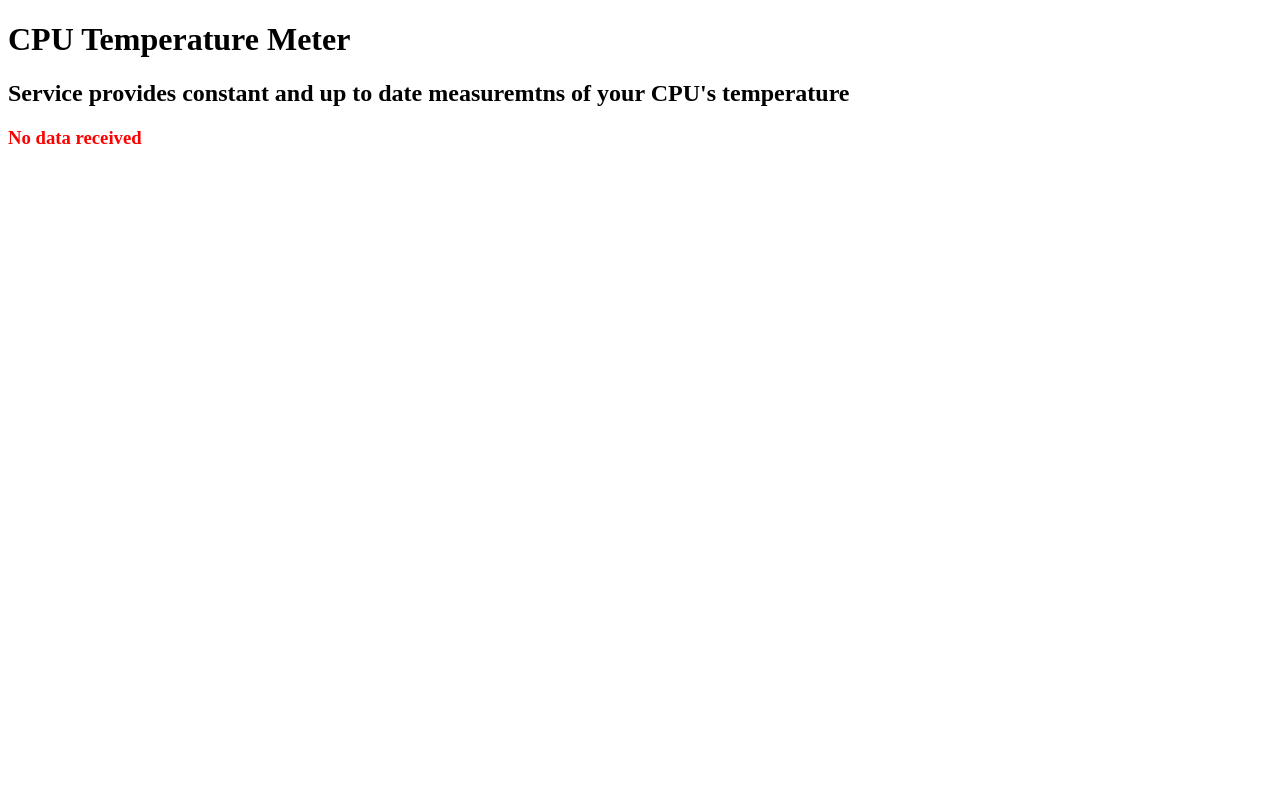
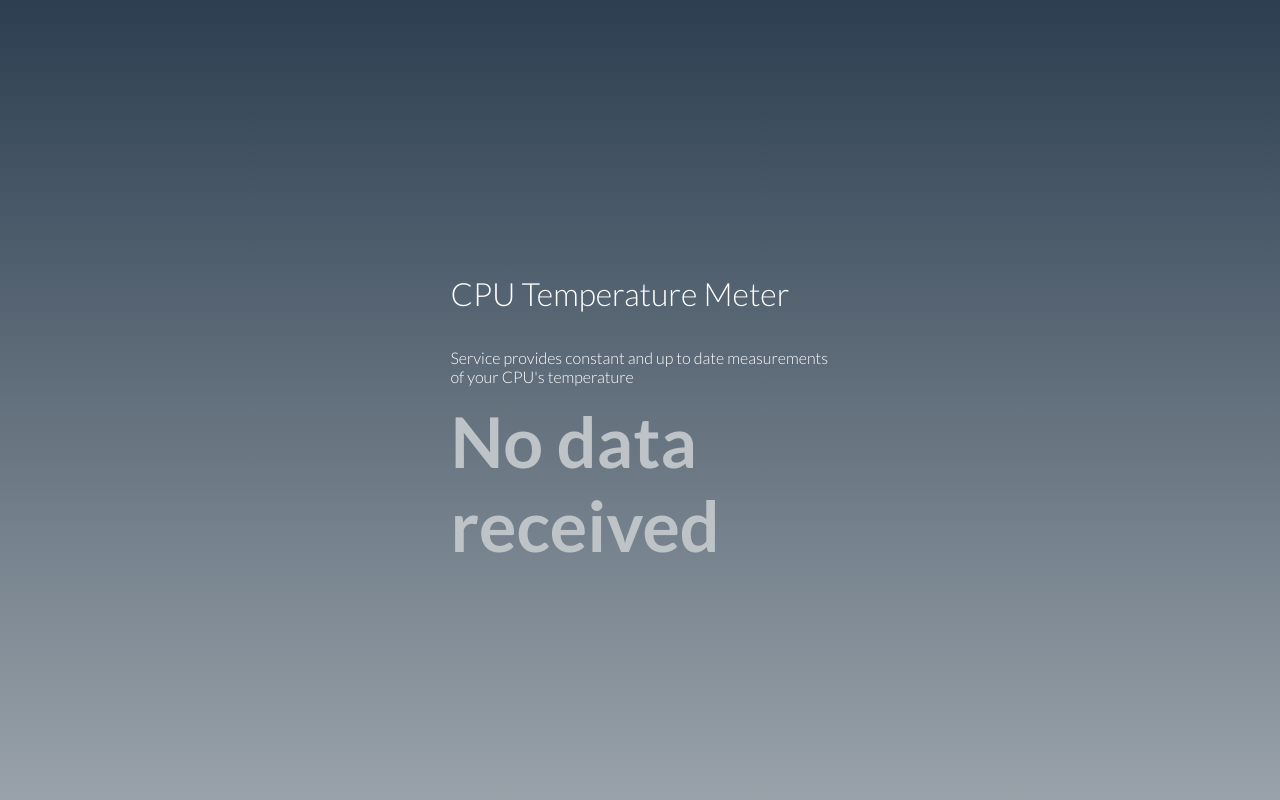
Before and after one commit to aadamss/cputemp, a website: page index.html in a window 1280 px wide. Shown: the top 800 px of the page. Drawn offline with nearby package versions, Linux system fonts and the light colour scheme; no server answers.

Commit message:
visual changes to html and fine tuning to js

```diff
--- a/index.html
+++ b/index.html
@@ -3,15 +3,48 @@
 <head>
   <meta charset="UTF-8">
   <meta name="viewport" content="width=device-width, initial-scale=1.0">
+  <link rel="preconnect" href="https://fonts.gstatic.com">
+  <link href="https://fonts.googleapis.com/css2?family=Lato:wght@300;700&display=swap" rel="stylesheet">
+  <style>
+    body {
+      background: #bdc3c7;  /* fallback for old browsers */
+      background: -webkit-linear-gradient(to bottom, #2c3e50, #bdc3c7);
+      background: linear-gradient(to bottom, #2c3e50, #bdc3c7);
+      font-family: 'Lato', sans-serif;
+      background-repeat: no-repeat;
+      height: 100vh;
+    }
+
+    h1, h2 {
+      color: white;
+      font-weight: 300;
+      display: block;
+    }
+    h2 {
+      font-size: medium;
+    }
+
+    .container {
+      display: flex;
+      flex-direction: column;
+      margin: 20% auto;
+      max-width: 30%;
+    }
+
+    #temp {
+      color:#bdc3c7;
+      font-size: 70px;
+      font-weight: 700;
+    }
+  </style>
   <title>CPU Temperature Meter</title>
-  <style>
-    h3 {color:red}
-  </style>
 </head>
 <body>
-  <h1>CPU Temperature Meter</h1>
-  <h2>Service provides constant and up to date measuremtns of your CPU's temperature</h2>
-  <h3 id='temp'>No data received</h3>
+  <div class="container">
+    <h1>CPU Temperature Meter</h1>
+    <h2>Service provides constant and up to date measurements of your CPU's temperature</h2>
+    <div id='temp'>No data received</div>
+  </div>
   <script src="/socket.io/socket.io.js"></script>
   <script>
     const socket = io();
--- a/temperature.js
+++ b/temperature.js
@@ -20,7 +20,8 @@ http.listen(3000, function () {
 
 setInterval(() => {
   si.cpuTemperature().then((tmp) => {
-    io.emit('CPU', tmp.main);
+    const temp = tmp.main.toFixed(1) + ' °C';
+    io.emit('CPU', temp);
     console.log(tmp.main);
   });
 }, 1000);
```
